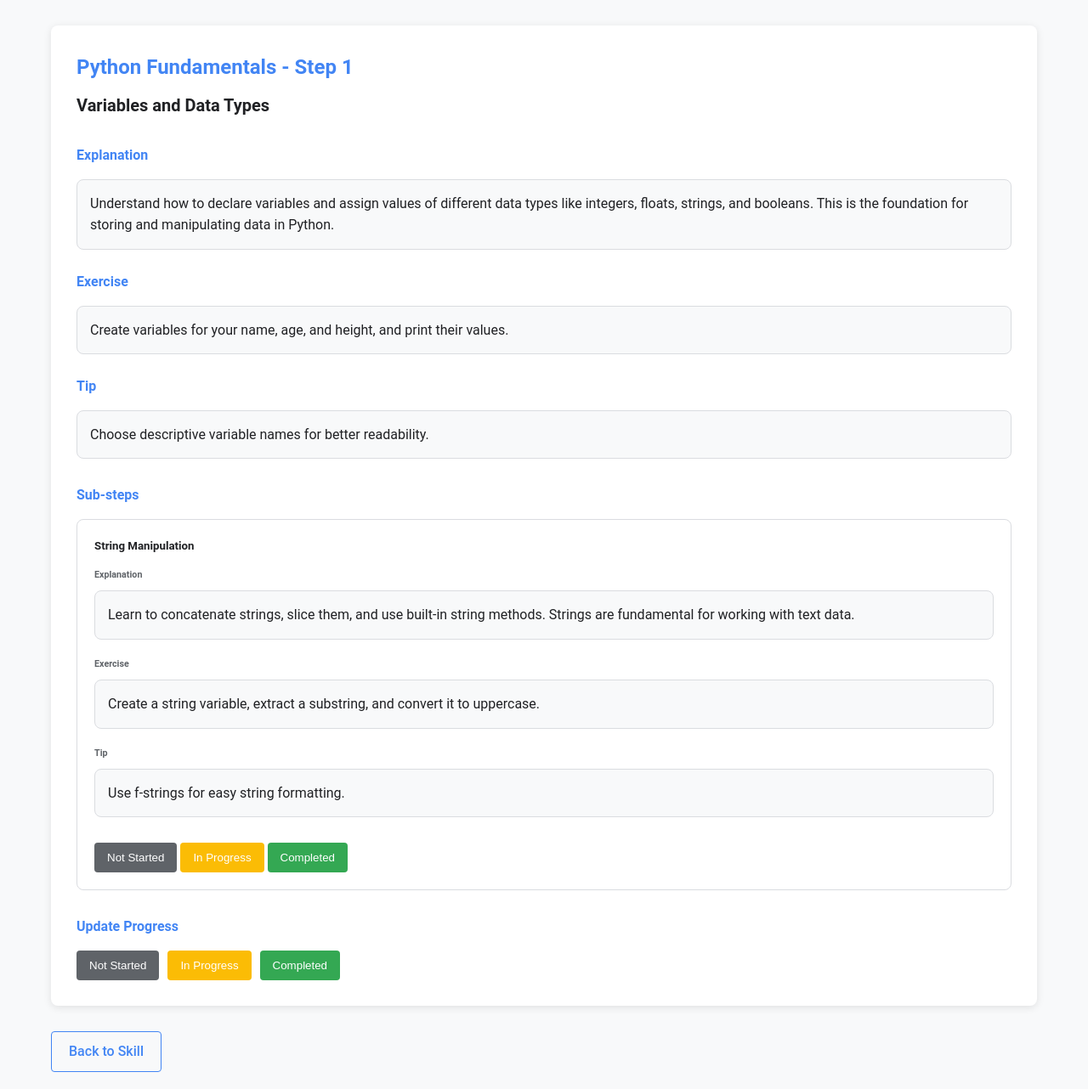
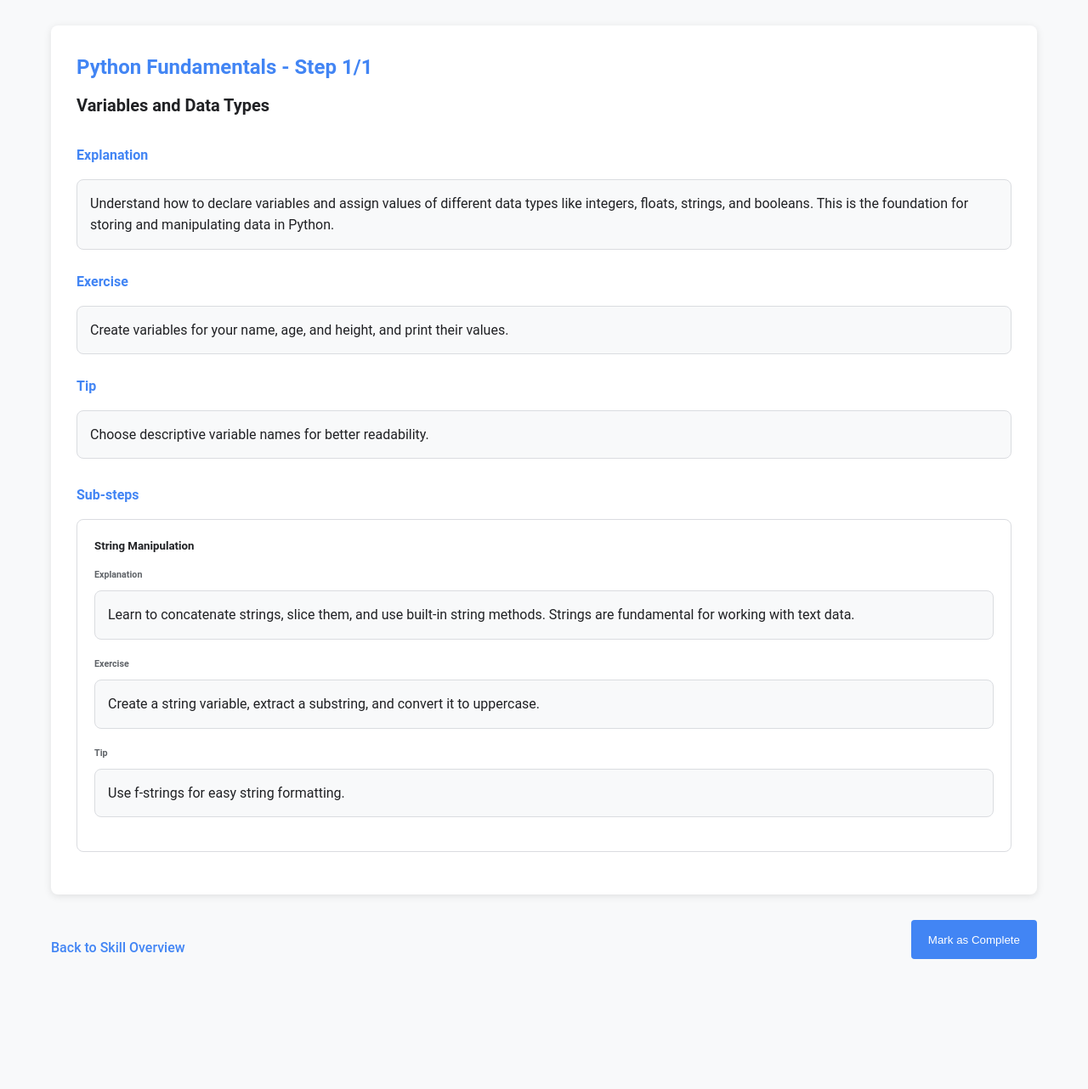
Before and after one commit to mohithhm/LearningAppGenAi, a Flask app: a page that uses templates/step.html in a window 1280 px wide. Shown: the part 81-1363 px from the top of the page at 85% size. After the commit the page ends 1210 px from the top, so only its background shows below. Run offline with Flask 3, Linux system fonts and the light colour scheme; some libraries are stand-ins or nearby versions.

Commit message:
second commit

```diff
--- a/app.py
+++ b/app.py
@@ -3,7 +3,7 @@ import json
 import requests
 import datetime
 import re
-from flask import Flask, render_template, request, jsonify, redirect, url_for, session
+from flask import Flask, render_template, request, jsonify, redirect, send_file, url_for, session
 
 # Gemini API Client
 class GeminiClient:
@@ -19,7 +19,7 @@ class GeminiClient:
             system_prompt = """You are an educational AI assistant.
 IMPORTANT: Your ENTIRE response must be ONLY a valid JSON object.
 DO NOT include explanations, markdown formatting, code blocks, or any text outside the JSON.
-Keep your response concise to avoid truncation. Limit to 2-3 steps maximum.
+Keep your response concise to avoid truncation. Limit to 8-10 steps maximum.
 Respond with ONLY this JSON structure:
 {
     "skill_name": "Skill Name",
@@ -294,6 +294,25 @@ def view_step(skill_id, step_index):
                            next_step_index=next_step_index,
                            prev_step_index=prev_step_index)
 
+@app.route('/static/js/step-navigation.js')
+def step_navigation_js():
+    """Serve the new step navigation JavaScript file"""
+    return send_file('static/js/step-navigation.js')
+
+@app.route('/check-step/<skill_id>/<int:step_index>')
+def check_step_exists(skill_id, step_index):
+    """Check if a step exists for the given skill"""
+    user_id = session.get('user_id', 'default')
+    user_data = load_user_data(user_id)
+
+    skill = next((s for s in user_data.get("skills", []) if s.get("skill_name") == skill_id), None)
+
+    if not skill or step_index >= len(skill.get("steps", [])):
+        return jsonify({"exists": False})
+
+    return jsonify({"exists": True})
+
+# Modify the update_progress function to handle completion status better
 @app.route('/update-progress', methods=['POST'])
 def update_progress():
     data = request.json
@@ -304,18 +323,43 @@ def update_progress():
 
     skill = next((s for s in user_data.get("skills", []) if s.get("skill_name") == skill_id), None)
 
-    if not skill or step_index >= len(skill.get("steps", [])):
-        return jsonify({"error": "Invalid step or substep index"})
+    if not skill or int(step_index) >= len(skill.get("steps", [])):
+        return jsonify({"error": "Invalid skill or step index"})
 
     step = skill["steps"][int(step_index)]
+    step["status"] = status
 
-    if substep_index is not None and substep_index < len(step.get("sub_steps", [])):
+    if substep_index is not None and int(substep_index) < len(step.get("sub_steps", [])):
         sub_step = step["sub_steps"][int(substep_index)]
         sub_step["status"] = status
 
+    # Calculate step progress based on substeps
+    if step.get("sub_steps") and len(step["sub_steps"]) > 0:
+        completed_substeps = sum(1 for sub in step["sub_steps"] if sub.get("status") == "completed")
+        step["progress"] = int((completed_substeps / len(step["sub_steps"])) * 100)
+    else:
+        # If no substeps, set to 0%, 50%, or 100% based on status
+        if status == "not_started":
+            step["progress"] = 0
+        elif status == "in_progress":
+            step["progress"] = 50
+        elif status == "completed":
+            step["progress"] = 100
+
+    # Calculate overall progress
+    completed_steps = sum(1 for s in skill["steps"] if s.get("status") == "completed")
+    in_progress_steps = sum(1 for s in skill["steps"] if s.get("status") == "in_progress")
+
+    total_steps = len(skill["steps"])
+    skill["overall_progress"] = int(((completed_steps + (in_progress_steps * 0.5)) / total_steps) * 100)
+
     save_user_data(user_data, user_id)
 
-    return jsonify({"success": True})
+    return jsonify({
+        "success": True,
+        "step_progress": step["progress"],
+        "overall_progress": skill["overall_progress"]
+    })
 
 if __name__ == "__main__":
-    app.run(debug=True)
+    app.run(debug=True, port=5000)
--- /dev/null
+++ b/static/js/step-navigation.js
@@ -0,0 +1,80 @@
+document.addEventListener('DOMContentLoaded', function() {
+    const navigationDiv = document.querySelector('.navigation');
+    const skillId = window.location.pathname.split('/')[2];
+    const currentStepIndex = parseInt(window.location.pathname.split('/')[3]);
+
+    // Add back to skill overview button
+    const backToSkillBtn = document.createElement('a');
+    backToSkillBtn.href = `/skill/${skillId}`;
+    backToSkillBtn.className = 'back-button';
+    backToSkillBtn.textContent = 'Back to Skill Overview';
+    navigationDiv.appendChild(backToSkillBtn);
+
+    // Add step completion button
+    const completeBtn = document.createElement('button');
+    completeBtn.className = 'button complete-button';
+    completeBtn.textContent = 'Mark as Complete';
+    completeBtn.onclick = function() {
+        updateStepStatus(skillId, currentStepIndex, null, 'completed');
+    };
+    navigationDiv.appendChild(completeBtn);
+
+    // Add previous step button if not the first step
+    if (currentStepIndex > 0) {
+        const prevBtn = document.createElement('a');
+        prevBtn.href = `/step/${skillId}/${currentStepIndex - 1}`;
+        prevBtn.className = 'button prev-button';
+        prevBtn.textContent = 'Previous Step';
+        navigationDiv.insertBefore(prevBtn, navigationDiv.firstChild);
+    }
+
+    // Add next step button if not the last step
+    fetch(`/check-step/${skillId}/${currentStepIndex + 1}`)
+        .then(response => response.json())
+        .then(data => {
+            if (data.exists) {
+                const nextBtn = document.createElement('a');
+                nextBtn.href = `/step/${skillId}/${currentStepIndex + 1}`;
+                nextBtn.className = 'button next-button';
+                nextBtn.textContent = 'Next Step';
+                navigationDiv.appendChild(nextBtn);
+            }
+        });
+});
+
+function updateStepStatus(skillId, stepIndex, substepIndex, status) {
+    fetch('/update-progress', {
+        method: 'POST',
+        headers: {
+            'Content-Type': 'application/json',
+        },
+        body: JSON.stringify({
+            skill_id: skillId,
+            step_index: stepIndex,
+            substep_index: substepIndex,
+            status: status
+        }),
+    })
+    .then(response => response.json())
+    .then(data => {
+        if (data.success) {
+            // Redirect to next step or update UI
+            const currentUrl = window.location.pathname;
+            const nextStepUrl = `/step/${skillId}/${parseInt(stepIndex) + 1}`;
+
+            // Check if next step exists
+            fetch(`/check-step/${skillId}/${parseInt(stepIndex) + 1}`)
+                .then(response => response.json())
+                .then(data => {
+                    if (data.exists) {
+                        window.location.href = nextStepUrl;
+                    } else {
+                        window.location.href = `/skill/${skillId}`;
+                    }
+                });
+        }
+    })
+    .catch(error => {
+        console.error('Error:', error);
+    });
+}
--- a/templates/step.html
+++ b/templates/step.html
@@ -14,7 +14,7 @@
 
         <div class="step-detail">
             <div class="skill-info">
-                <h2>{{ skill.skill_name }} - Step {{ step_index + 1 }}</h2>
+                <h2>{{ skill.skill_name }} - Step {{ step_index + 1 }}/{{ skill.steps|length }}</h2>
                 <h3>{{ step.title }}</h3>
             </div>
 
@@ -57,40 +57,17 @@
                                     <div class="content">{{ sub_step.tip|safe }}</div>
                                 </div>
                             </div>
-
-                            <div class="progress-update">
-                                <button class="status-button not-started" data-status="not_started" data-substep="{{ loop.index0 }}">Not Started</button>
-                                <button class="status-button in-progress" data-status="in_progress" data-substep="{{ loop.index0 }}">In Progress</button>
-                                <button class="status-button completed" data-status="completed" data-substep="{{ loop.index0 }}">Completed</button>
-                            </div>
                         </div>
                     {% endfor %}
                 </div>
             {% endif %}
-
-            <div class="progress-update">
-                <h4>Update Progress</h4>
-                <div class="status-buttons">
-                    <button class="status-button not-started" data-status="not_started">Not Started</button>
-                    <button class="status-button in-progress" data-status="in_progress">In Progress</button>
-                    <button class="status-button completed" data-status="completed">Completed</button>
-                </div>
-            </div>
         </div>
 
         <div class="navigation">
-            {% if prev_step_index is not none %}
-                <a href="{{ url_for('view_step', skill_id=skill.skill_name, step_index=prev_step_index) }}" class="nav-button prev">Previous Step</a>
-            {% endif %}
-
-            <a href="{{ url_for('view_skill', skill_id=skill.skill_name) }}" class="nav-button back">Back to Skill</a>
-
-            {% if next_step_index is not none %}
-                <a href="{{ url_for('view_step', skill_id=skill.skill_name, step_index=next_step_index) }}" class="nav-button next">Next Step</a>
-            {% endif %}
+            <!-- Navigation buttons will be dynamically inserted here by JavaScript -->
         </div>
     </div>
 
-    <script src="{{ url_for('static', filename='js/script.js') }}"></script>
+    <script src="{{ url_for('static', filename='js/step-navigation.js') }}"></script>
 </body>
 </html>
```
Also changed, not shown: user_data/default_data.json (+1 -1 lines).
